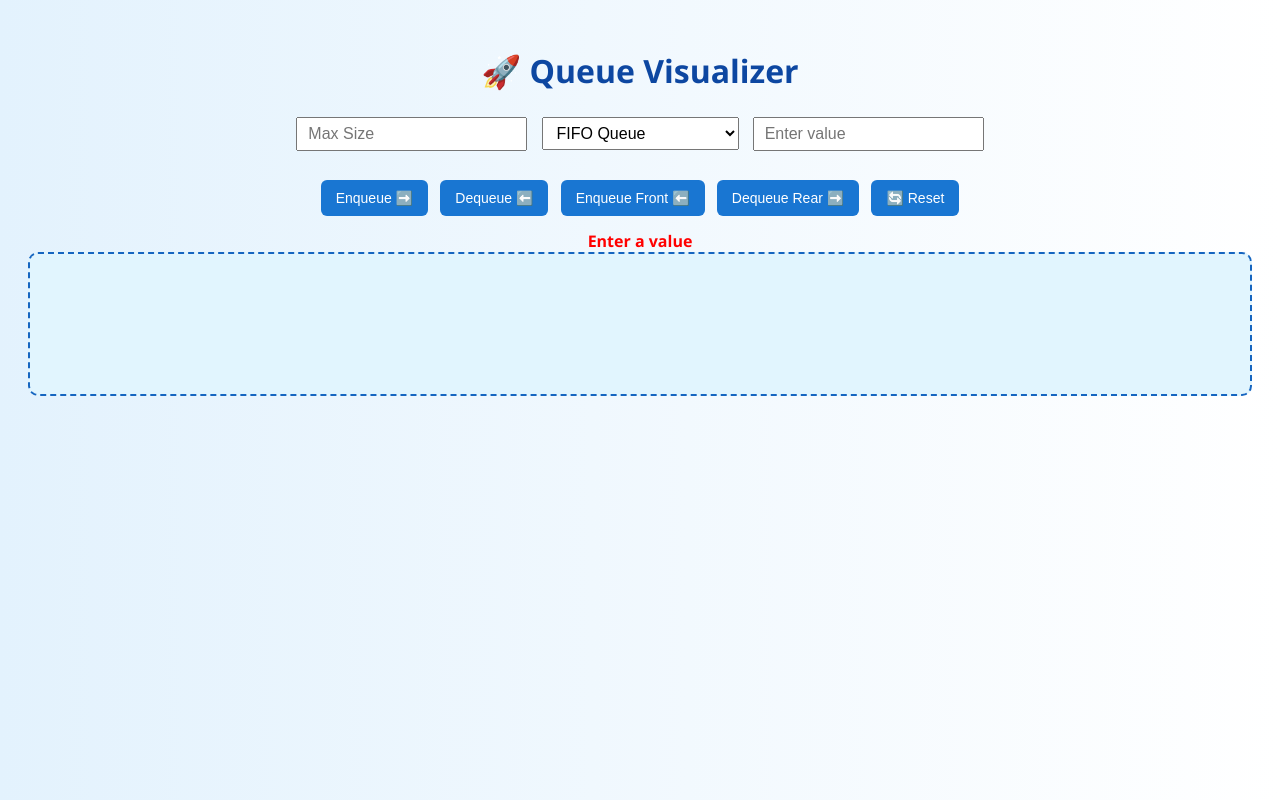
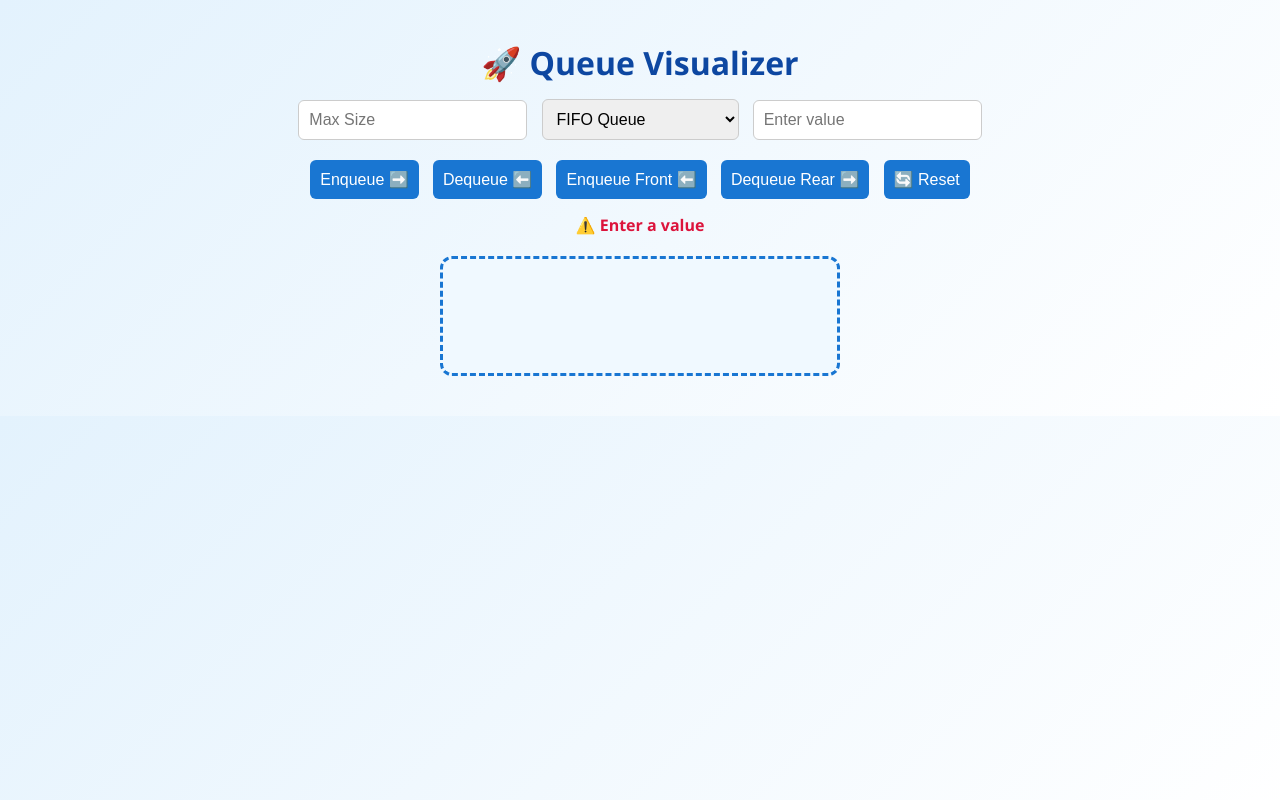
Before and after one commit to Know-byte-tutor/queue-visualizer, a plain HTML site: page index.html in a window 1280 px wide. Both pictures are taken after a click on the button "Enqueue ➡️". Drawn offline with Linux system fonts and the light colour scheme.

Commit message:
Update index.html

```diff
--- a/index.html
+++ b/index.html
@@ -2,13 +2,18 @@
 <html lang="en">
 <head>
   <meta charset="UTF-8">
-  <title>Queue Visualizer (FIFO / Circular / Deque / Priority)</title>
+  <title>🚀 Queue Visualizer (All Types)</title>
   <style>
+    * {
+      box-sizing: border-box;
+    }
+
     body {
       font-family: 'Segoe UI', sans-serif;
-      background: linear-gradient(to right, #e3f2fd, #ffffff);
+      background: linear-gradient(135deg, #e3f2fd, #ffffff);
+      margin: 0;
+      padding: 20px;
       text-align: center;
-      padding: 20px;
     }
 
     h1 {
@@ -16,59 +21,73 @@
       margin-bottom: 10px;
     }
 
-    .settings {
-      margin: 20px 0;
+    .settings, .controls {
+      margin: 10px 0;
     }
 
-    .settings input, select {
-      padding: 6px 10px;
+    input, select, button {
+      padding: 10px;
       margin: 5px;
       font-size: 16px;
+      border-radius: 6px;
+      border: 1px solid #ccc;
+    }
+
+    .controls button {
+      background-color: #1976d2;
+      color: white;
+      border: none;
+      transition: 0.3s;
+    }
+
+    .controls button:hover {
+      background-color: #0d47a1;
     }
 
     .queue-container {
       display: flex;
       justify-content: center;
       flex-wrap: wrap;
-      min-height: 100px;
-      padding: 20px;
-      border: 2px dashed #1565c0;
-      margin-bottom: 20px;
-      background-color: #e1f5fe;
-      border-radius: 10px;
+      min-height: 120px;
+      margin: 20px auto;
+      padding: 15px;
+      border: 3px dashed #1976d2;
+      background-color: #f0f9ff;
+      border-radius: 12px;
+      max-width: 400px;
     }
 
     .box {
       width: 60px;
       height: 60px;
       margin: 5px;
+      background-color: #00bcd4;
+      color: white;
+      font-weight: bold;
       line-height: 60px;
-      font-weight: bold;
-      color: white;
-      background-color: #00bcd4;
-      border-radius: 8px;
-      transition: all 0.4s ease;
+      border-radius: 10px;
+      opacity: 0;
+      transform: scale(0.5);
+      animation: appear 0.4s ease-out forwards;
     }
 
-    .controls button {
-      padding: 10px 15px;
-      margin: 4px;
-      font-size: 14px;
-      background: #1976d2;
-      border: none;
-      border-radius: 6px;
-      color: white;
-      cursor: pointer;
-    }
-
-    .controls button:hover {
-      background: #0d47a1;
+    @keyframes appear {
+      to {
+        opacity: 1;
+        transform: scale(1);
+      }
     }
 
     #message {
-      color: red;
+      color: crimson;
+      font-weight: bold;
       margin-top: 10px;
-      font-weight: bold;
+    }
+
+    @media (max-width: 768px) {
+      .queue-container {
+        max-width: 90%;
+      }
     }
   </style>
 </head>
@@ -96,7 +115,6 @@
   </div>
 
   <div id="message"></div>
-
   <div class="queue-container" id="queueDisplay"></div>
 
   <script>
@@ -105,7 +123,7 @@
 
     function updateDisplay() {
       const display = document.getElementById('queueDisplay');
-      display.innerHTML = '';
+      display.innerHTML = ''; // clear old queue
       queue.forEach(item => {
         const box = document.createElement('div');
         box.className = 'box';
@@ -127,8 +145,8 @@
       getMaxSize();
       const val = document.getElementById('valueInput').value.trim();
       const type = document.getElementById('queueType').value;
-      if (!val) return showMessage("Enter a value");
-      if (queue.length >= max) return showMessage("Queue Overflow");
+      if (!val) return showMessage("⚠️ Enter a value");
+      if (queue.length >= max) return showMessage("❌ Queue Overflow");
 
       if (type === 'priority') {
         queue.push({ value: val, priority: parseInt(val) || 0 });
@@ -139,10 +157,11 @@
 
       updateDisplay();
       showMessage('');
+      document.getElementById('valueInput').value = '';
     }
 
     function dequeue() {
-      if (queue.length === 0) return showMessage("Queue Underflow");
+      if (queue.length === 0) return showMessage("❌ Queue Underflow");
       queue.shift();
       updateDisplay();
       showMessage('');
@@ -152,8 +171,8 @@
       getMaxSize();
       const val = document.getElementById('valueInput').value.trim();
       const type = document.getElementById('queueType').value;
-      if (!val) return showMessage("Enter a value");
-      if (queue.length >= max) return showMessage("Queue Overflow");
+      if (!val) return showMessage("⚠️ Enter a value");
+      if (queue.length >= max) return showMessage("❌ Queue Overflow");
 
       if (type === 'priority') {
         queue.push({ value: val, priority: parseInt(val) || 0 });
@@ -161,21 +180,22 @@
       } else if (type === 'deque' || type === 'circular') {
         queue.unshift({ value: val });
       } else {
-        return showMessage("Front insertion not allowed in FIFO");
+        return showMessage("⛔ Not allowed in FIFO");
       }
 
       updateDisplay();
       showMessage('');
+      document.getElementById('valueInput').value = '';
     }
 
     function dequeueRear() {
       const type = document.getElementById('queueType').value;
-      if (queue.length === 0) return showMessage("Queue Underflow");
+      if (queue.length === 0) return showMessage("❌ Queue Underflow");
 
       if (type === 'deque' || type === 'circular') {
         queue.pop();
       } else {
-        return showMessage("Rear removal not allowed in FIFO or Priority");
+        return showMessage("⛔ Not allowed in FIFO or Priority");
       }
 
       updateDisplay();
@@ -188,5 +208,6 @@
       showMessage('');
     }
   </script>
+
 </body>
 </html>
```
